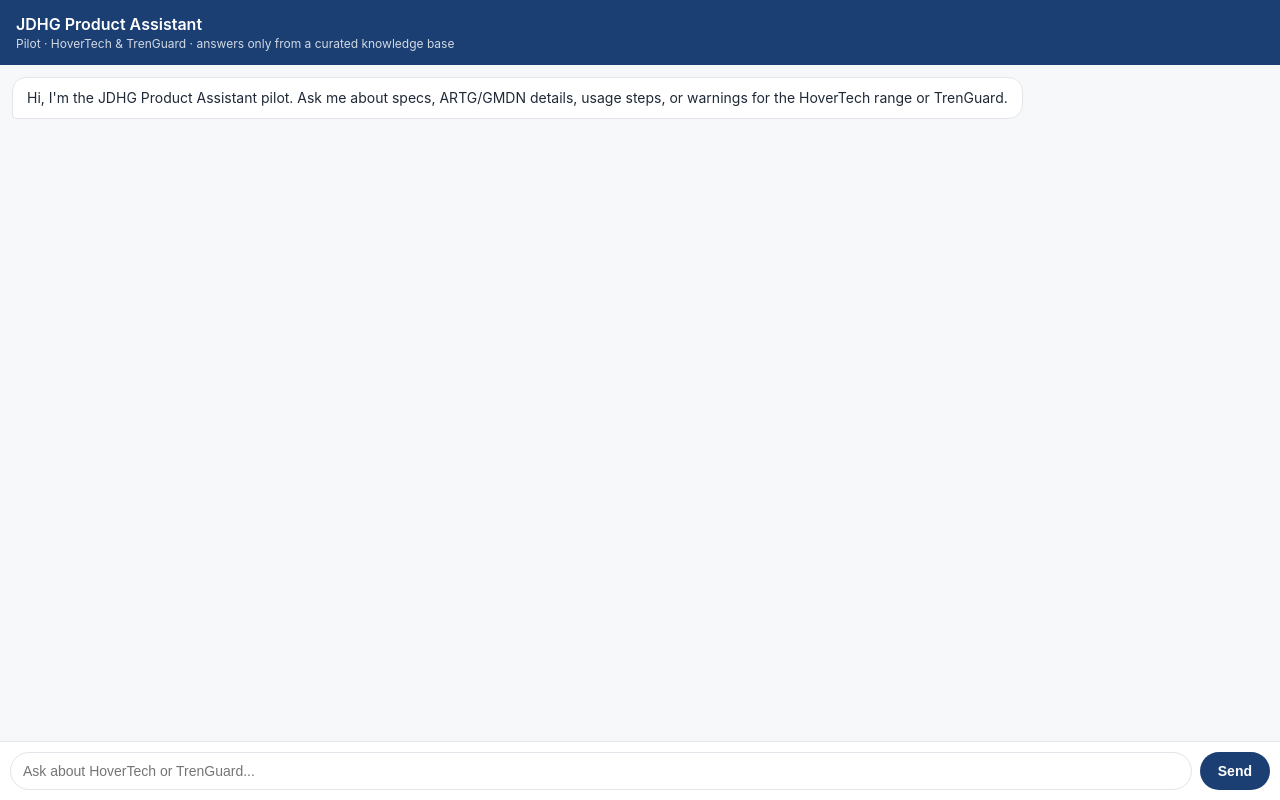
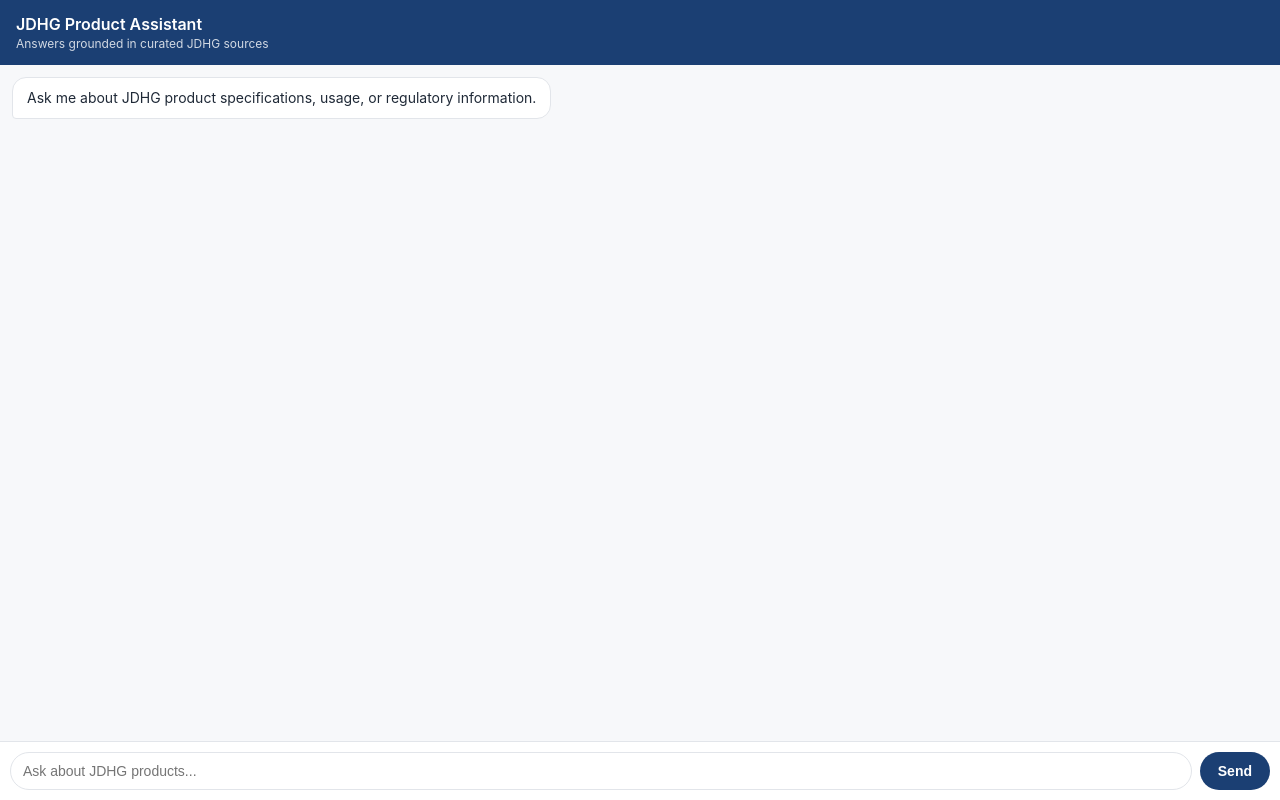
Before and after one commit to achl354/jdhg-product-assistant, a website: page public/index.html in a window 1280 px wide. Drawn offline with Linux system fonts and the light colour scheme; no server answers.

Commit message:
Show JD Hub guidance when enabled

```diff
--- a/public/index.html
+++ b/public/index.html
@@ -3,7 +3,7 @@
 <head>
 <meta charset="utf-8" />
 <meta name="viewport" content="width=device-width, initial-scale=1, maximum-scale=1" />
-<title>HoverTech Product Assistant</title>
+<title>JDHG Product Assistant</title>
 <style>
   :root {
     --navy: #1B3F73;
@@ -102,11 +102,11 @@
 <body>
   <header>
     JDHG Product Assistant
-    <div class="sub">Pilot &middot; HoverTech &amp; TrenGuard &middot; answers only from a curated knowledge base</div>
+    <div class="sub">Answers grounded in curated JDHG sources</div>
   </header>
   <div id="log"></div>
   <form id="form">
-    <input id="input" type="text" placeholder="Ask about HoverTech or TrenGuard..." autocomplete="off" />
+    <input id="input" type="text" placeholder="Ask about JDHG products..." autocomplete="off" />
     <button id="send" type="submit">Send</button>
   </form>
 
@@ -126,7 +126,12 @@
       return div;
     }
 
-    addMessage("Hi, I'm the JDHG Product Assistant pilot. Ask me about specs, ARTG/GMDN details, usage steps, or warnings for the HoverTech range or TrenGuard.", "bot");
+    const welcome = addMessage("Ask me about JDHG product specifications, usage, or regulatory information.", "bot");
+    fetch("/api/capabilities").then((res) => res.json()).then(({ hubGuide }) => {
+      if (!hubGuide) return;
+      welcome.textContent = "Ask me about JDHG products or where to find information and tools in JD Hub.";
+      input.placeholder = "Ask about JDHG products or JD Hub...";
+    }).catch(() => {});
 
     form.addEventListener("submit", async (e) => {
       e.preventDefault();
```
